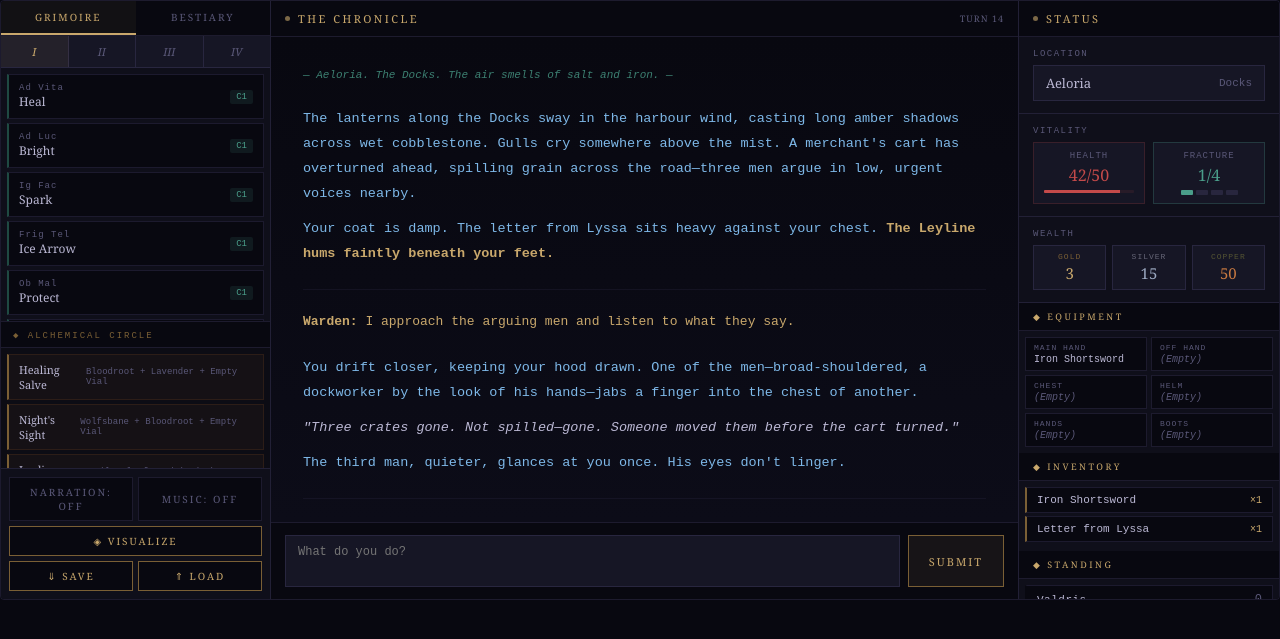
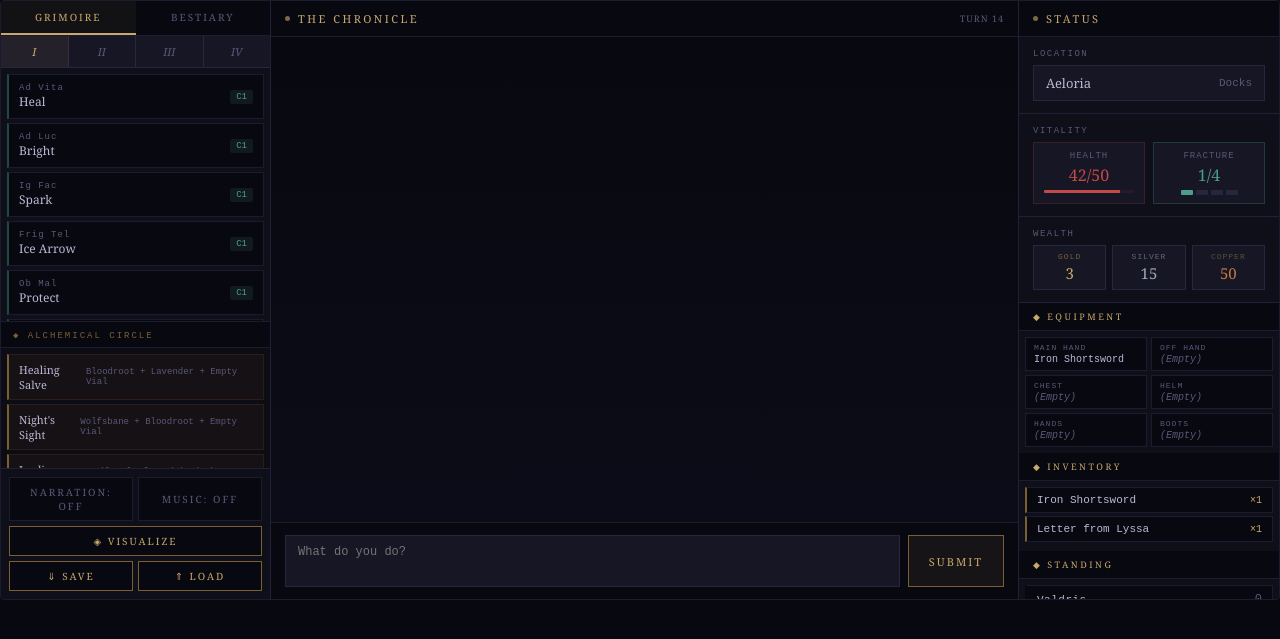
Before and after one commit to blakebrandon-hub/Warden, a Flask app: page / in a window 1280 px wide. Shown: the top 639 px of the page. Run offline with Flask 3, Linux system fonts and the light colour scheme.

Commit message:
Update index.html

```diff
--- a/templates/index.html
+++ b/templates/index.html
@@ -1,4 +1,3 @@
-
 <style>
   :root {
     --void: #080810;
@@ -254,36 +253,21 @@
         <button class="footer-btn" id="tts-btn" onclick="toggleTTS()" style="flex:1;">Narration: Off</button>
         <button class="footer-btn" id="music-btn" onclick="toggleMusic()" style="flex:1;">Music: Off</button>
       </div>
-      <button class="footer-btn gold" onclick="alert('Generating scene image...')">&#9672; Visualize</button>
+      <button class="footer-btn gold">&#9672; Visualize</button>
       <div class="footer-btn-row">
-        <button class="footer-btn gold" style="flex:1;" onclick="alert('Saving...')">&#8659; Save</button>
-        <button class="footer-btn gold" style="flex:1;" onclick="alert('Loading...')">&#8657; Load</button>
+        <button class="footer-btn gold" style="flex:1;">&#8659; Save</button>
+        <button class="footer-btn gold" style="flex:1;">&#8657; Load</button>
       </div>
     </div>
   </div>
 
-  <div class="panel center-panel" style="border-right:1px solid var(--border);">
+  <div class="panel" style="border-right:1px solid var(--border);">
     <div class="panel-header">
       <span class="dot"></span>
       The Chronicle
       <span style="margin-left:auto;font-size:9px;color:var(--muted);letter-spacing:1px;">turn 14</span>
     </div>
-    <div class="chronicle" id="chronicle">
-      <div class="entry entry-system">— Aeloria. The Docks. The air smells of salt and iron. —</div>
-      <div class="entry entry-assistant">
-        <p>The lanterns along the Docks sway in the harbour wind, casting long amber shadows across wet cobblestone. Gulls cry somewhere above the mist. A merchant's cart has overturned ahead, spilling grain across the road—three men argue in low, urgent voices nearby.</p>
-        <p>Your coat is damp. The letter from Lyssa sits heavy against your chest. <strong>The Leyline hums faintly beneath your feet.</strong></p>
-      </div>
-      <hr class="entry-divider">
-      <div class="entry entry-warden"><strong>Warden:</strong> I approach the arguing men and listen to what they say.</div>
-      <div class="entry entry-assistant">
-        <p>You drift closer, keeping your hood drawn. One of the men—broad-shouldered, a dockworker by the look of his hands—jabs a finger into the chest of another.</p>
-        <p><em>"Three crates gone. Not spilled—gone. Someone moved them before the cart turned."</em></p>
-        <p>The third man, quieter, glances at you once. His eyes don't linger.</p>
-      </div>
-      <hr class="entry-divider">
-      <div class="entry entry-system">[ Fracture reset. The Leyline is still. ]</div>
-    </div>
+    <div class="chronicle" id="chronicle"></div>
     <div class="input-zone">
       <div class="input-row">
         <textarea class="input-area" id="action-input" placeholder="What do you do?"></textarea>
```
